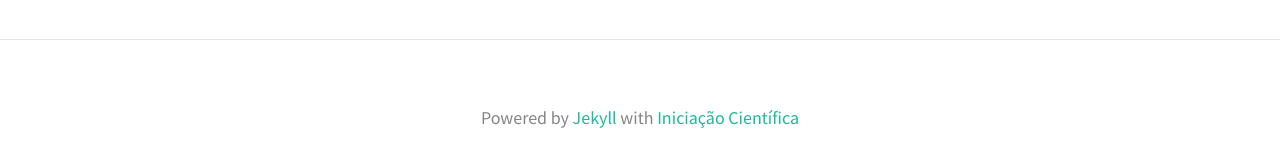
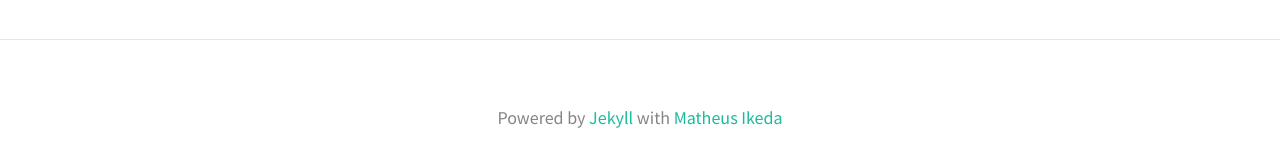
Before and after one commit to matheusikeda/matheusikeda.github.io, a Jekyll site: the page built from index.html, in a window 1280 px wide and 900 px high, scrolled down 3081 px. Shown: the part 705-872 px from the top of the window. Built offline with Jekyll 4.4.1, drawn with Linux system fonts in a browser that asks for light colours; nearby versions of some CDN libraries; the list of posts is cut into pages by our own code.

Commit message:
Update _config.yml

```diff
--- a/_config.yml
+++ b/_config.yml
@@ -7,15 +7,15 @@ theme:
   # Meta
   title: Iniciação Científica
   avatar: avatar.png
-  gravatar: # Email MD5 hash
-  description: "A website with blog posts and pages" # used by search engines
+  gravatar:
+  description:
 
   # Header and footer text
   header_text: >
 
   header_text_feature_image:
   footer_text: >
-   Powered by <a href="http://jekyllrb.com">Jekyll</a> with <a href="https://matheusikeda.github.io/project">Iniciação Científica</a>
+   Powered by <a href="http://jekyllrb.com">Jekyll</a> with <a href="https://matheusikeda.github.io/project">Matheus Ikeda</a>
 
   # Icons
   rss: false
```
